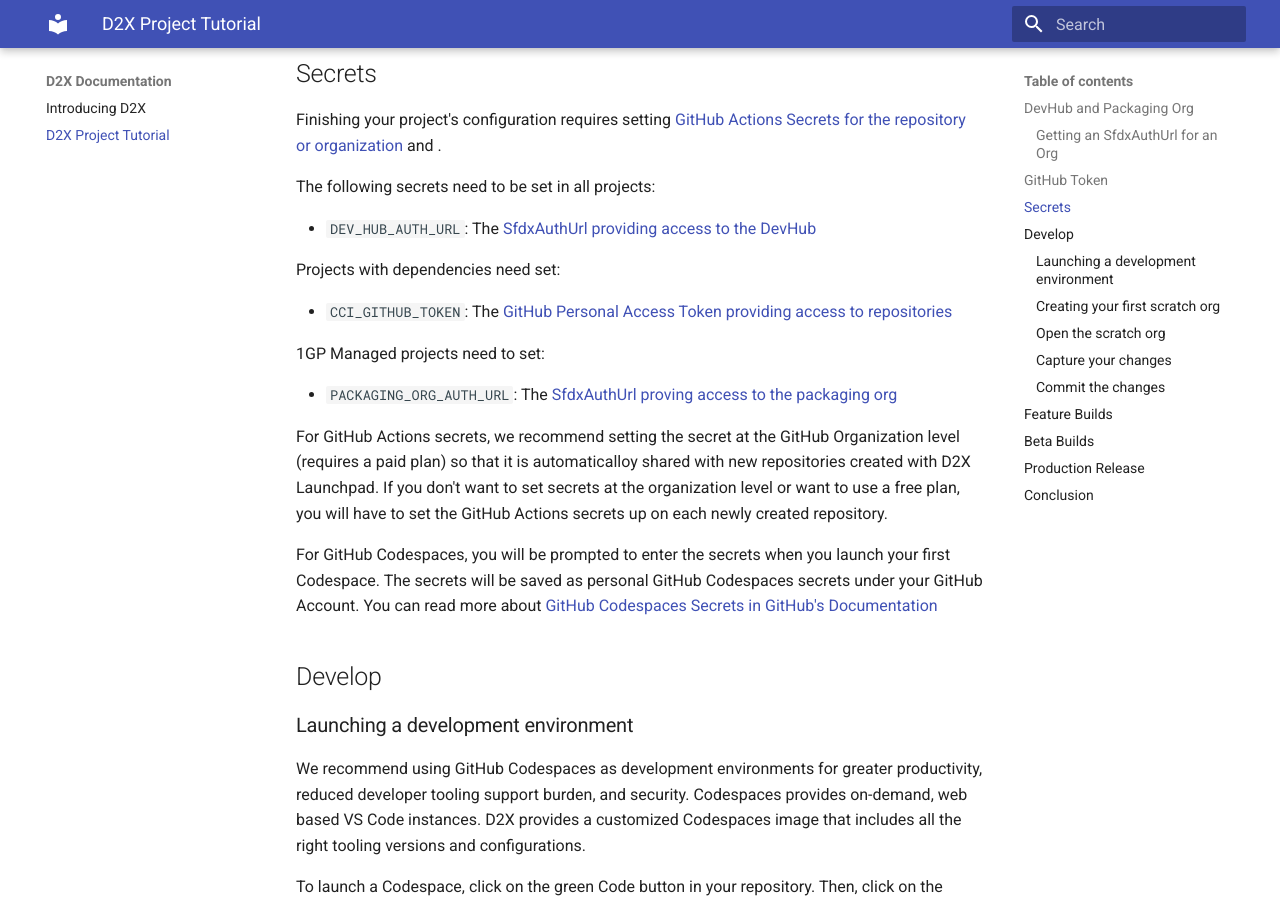
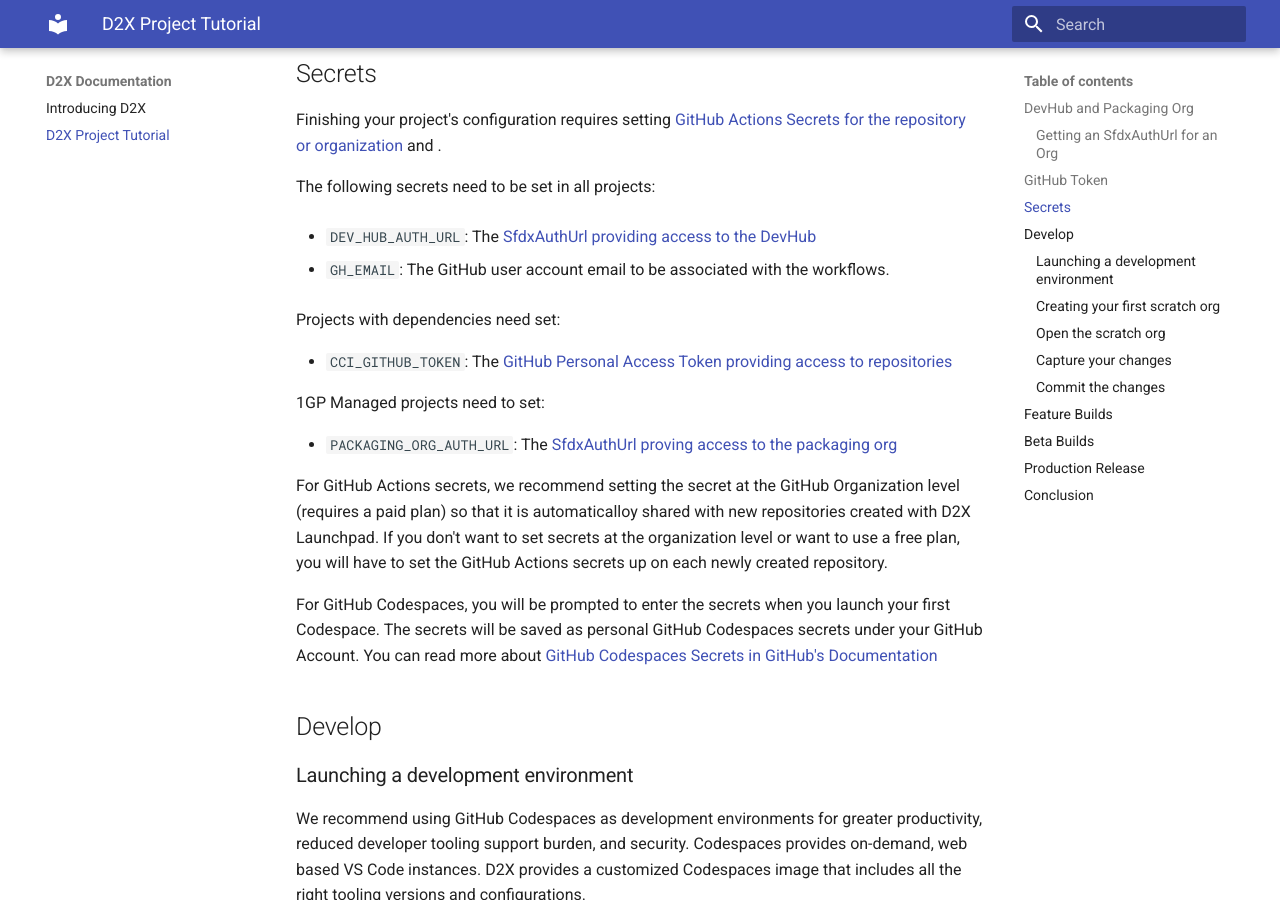
Before and after one commit to muselab-d2x/d2x, an MkDocs documentation site: the page built from docs/tutorial.md, in a window 1280 px wide and 900 px high, scrolled down 1185 px. Built offline with MkDocs 1.6.1 and Material for MkDocs 9.7.7, drawn with Linux system fonts in a browser that asks for light colours.

Commit message:
Added GH_EMAIL to tutorial

```diff
--- a/docs/tutorial.md
+++ b/docs/tutorial.md
@@ -33,6 +33,8 @@
 The following secrets need to be set in all projects:
 
 * `DEV_HUB_AUTH_URL`: The [SfdxAuthUrl providing access to the DevHub](#devhub-and-packaging-org)
+
+* `GH_EMAIL`: The GitHub user account email to be associated with the workflows.
 
 Projects with dependencies need set:
 
```
